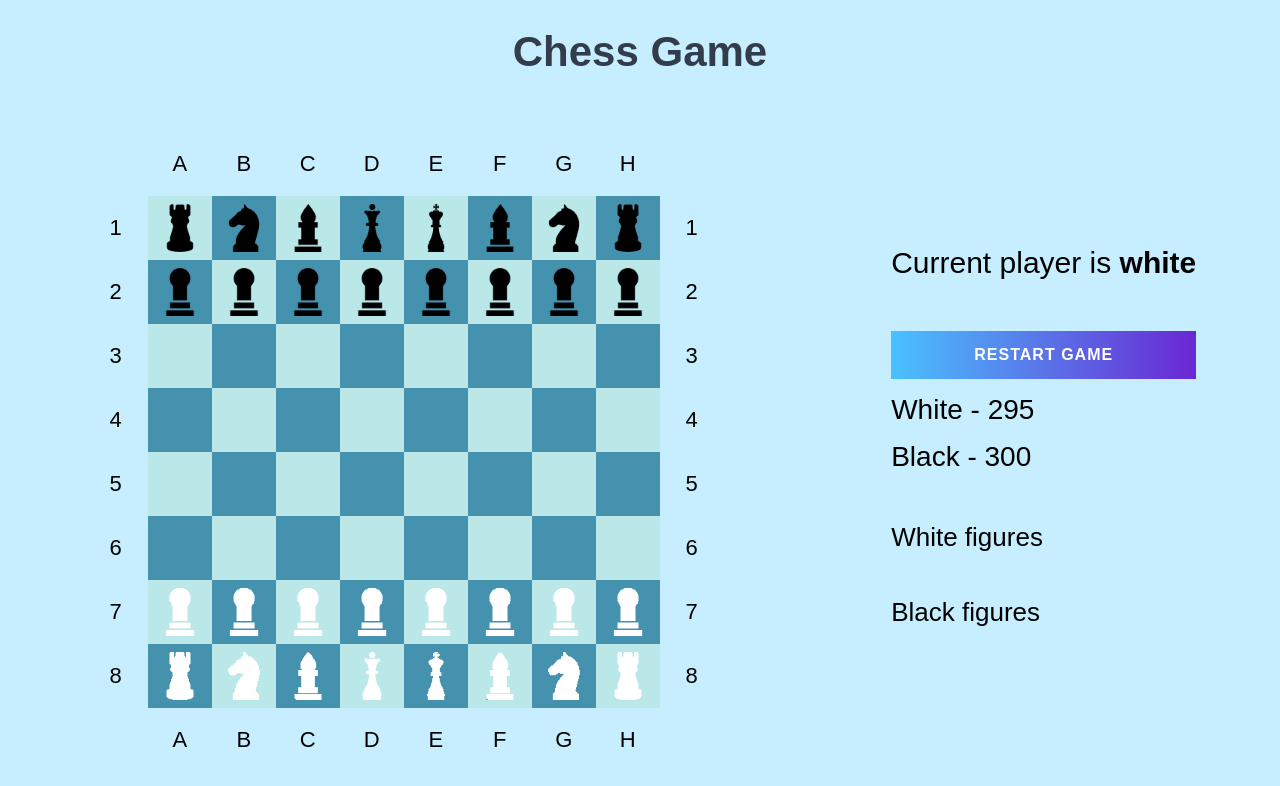
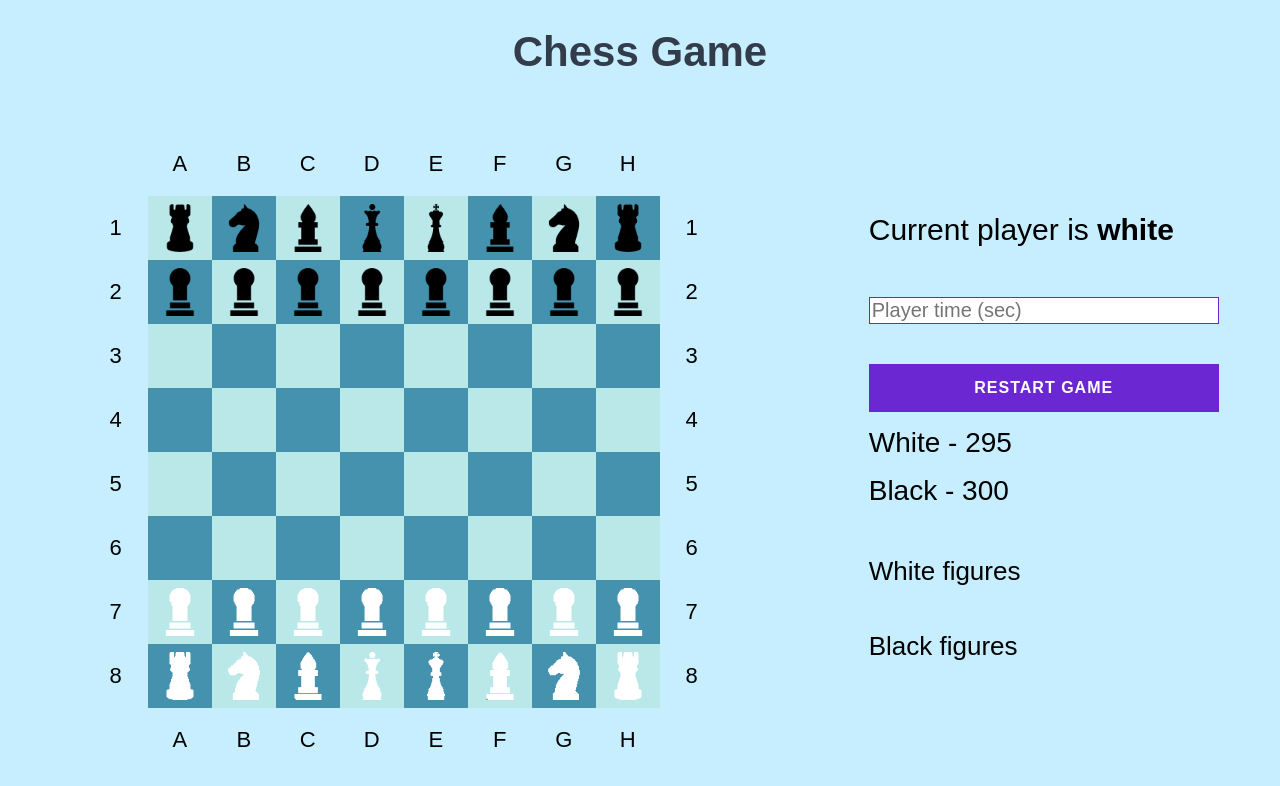
Before and after one commit to IVKrylova/chess, a React (Create React App) app: page / in a window 1280 px wide. Shown: the top 786 px of the page. Built offline with nearby package versions, Linux system fonts and the light colour scheme.

Commit message:
fix: add form to change player time

```diff
--- a/src/components/GameState/GameState.css
+++ b/src/components/GameState/GameState.css
@@ -2,6 +2,8 @@
   display: grid;
   grid-template-columns: 1fr;
   row-gap: 50px;
+  max-width: 350px;
+  width: 100%;
 }
 
 .victory-message {
--- a/src/components/Timer/Timer.css
+++ b/src/components/Timer/Timer.css
@@ -8,7 +8,34 @@
   font-size: 28px;
 }
 
+.form-restart {
+  display: grid;
+  row-gap: 5px;
+  width: 100%;
+}
+
+.form-restart__input {
+  border: #6a27d2 1px solid;
+  font-size: 20px;
+}
+
+.form-restart__input:focus {
+  outline: #6a27d2;
+}
+
+.form-restart__error {
+  visibility: hidden;
+  font-size: 16px;
+  height: 30px;
+  color: #0051a8;
+}
+
+.form-restart__error_active {
+  visibility: visible;
+}
+
 .button-restart {
+  display: block;
   margin: 0;
   padding: 15px 34px;
   overflow: hidden;
@@ -37,10 +64,28 @@
   transition: .5s ease;
   font-size: 16px;
 }
+
 .button-restart:hover:before {
   left: -10%;
   transition: .3s ease;
 }
+
 .button-restart:hover:after {
   left: -20%;
 }
+
+.button-restart_disabled {
+  background: #6a27d2;
+  cursor: default;
+}
+
+.button-restart_disabled:hover:before {
+  background: #6a27d2;
+  transition: none;
+  left: -110%;
+}
+
+.button-restart_disabled:hover:after {
+  background: #6a27d2;
+  left: -110%;
+}
--- a/src/components/Timer/Timer.tsx
+++ b/src/components/Timer/Timer.tsx
@@ -1,6 +1,7 @@
 import { FC, useState, useRef, useEffect, Dispatch, SetStateAction } from 'react';
 import { Colors } from '../../models/Colors';
 import { PlayerClass } from '../../models/PlayerClass';
+import { useFormAndValidation } from '../../hooks/useFormAndValidation';
 import './Timer.css';
 
 interface TimerProps {
@@ -15,6 +16,8 @@ const Timer: FC<TimerProps> = ({ currentPlayer, restart, winner, setWinner }) =>
   const [blackTime, setBlackTime] = useState<number>(300);
   const timer = useRef<null | ReturnType<typeof setInterval>>(null);
 
+  const { values, handleChange, errors, isValid, setIsValid } = useFormAndValidation();
+
   useEffect(() => {
     startTimer();
   }, [currentPlayer, winner]);
@@ -27,12 +30,16 @@ const Timer: FC<TimerProps> = ({ currentPlayer, restart, winner, setWinner }) =>
     if (blackTime === 0) setWinner(Colors.WHITE);
   }, [blackTime]);
 
+  useEffect(() => {
+    setIsValid(false);
+  }, [])
+
   const decrementWhiteTimer = (): void  => {
     setWhiteTime(prev => prev - 1);
   }
 
   const decrementBlackTimer = (): void  => {
-     setBlackTime(prev => prev - 1);
+    setBlackTime(prev => prev - 1);
   }
 
   const startTimer = (): void  => {
@@ -54,9 +61,29 @@ const Timer: FC<TimerProps> = ({ currentPlayer, restart, winner, setWinner }) =>
 
   return (
     <div className='timer'>
-      <button className='button-restart' type='button' onClick={handleRestart}>
-        Restart game
-      </button>
+      <form className='form-restart' noValidate>
+        <input
+          className='form-restart__input'
+          name='time'
+          type='number'
+          min='10'
+          required
+          placeholder='Player time (sec)'
+          value={values.time || ''}
+          onChange={handleChange}
+        />
+        <span className={`form-restart__error ${!isValid ? 'form-restart__error_active' : ''}`}>
+          {!isValid && errors.time}
+        </span>
+        <button
+          className={`button-restart ${isValid ? '' : 'button-restart_disabled'}`}
+          type='submit'
+          onSubmit={handleRestart}
+          disabled={!isValid}
+        >
+          Restart game
+        </button>
+      </form>
       <p className='timer__player'>
         {`White - ${whiteTime}`}
       </p>
--- /dev/null
+++ b/src/hooks/useFormAndValidation.ts
@@ -0,0 +1,37 @@
+import React, { useState, useCallback, Dispatch, SetStateAction } from 'react';
+
+interface formAndValidation {
+  values: {
+    time?: number,
+  };
+  handleChange: (evt: React.ChangeEvent<HTMLInputElement>) => void;
+  errors: {
+   time?: number,
+  };
+  isValid: boolean;
+  resetForm: () => void;
+  setValues: Dispatch<SetStateAction<{}>>;
+  setIsValid: Dispatch<SetStateAction<boolean>>;
+  setErrors: Dispatch<SetStateAction<{}>>;
+}
+
+export function useFormAndValidation(): formAndValidation {
+  const [ values, setValues ] = useState<{}>({});
+  const [ errors, setErrors ] = useState<{}>({});
+  const [ isValid, setIsValid ] = useState<boolean>(true);
+
+  const handleChange = (evt: React.ChangeEvent<HTMLInputElement>) => {
+    const {name, value} = evt.target;
+    setValues({...values, [name]: value });
+    setErrors({...errors, [name]: evt.target.validationMessage});
+    setIsValid(((evt.target as Element)?.closest('form') as HTMLFormElement)?.checkValidity());
+  };
+
+  const resetForm = useCallback((newValues: {} = {}, newErrors: {} = {}, newIsValid: boolean = false) => {
+    setValues(newValues);
+    setErrors(newErrors);
+    setIsValid(newIsValid);
+  }, [setValues, setErrors, setIsValid]);
+
+  return { values, handleChange, errors, isValid, resetForm, setValues, setIsValid, setErrors };
+}
```
